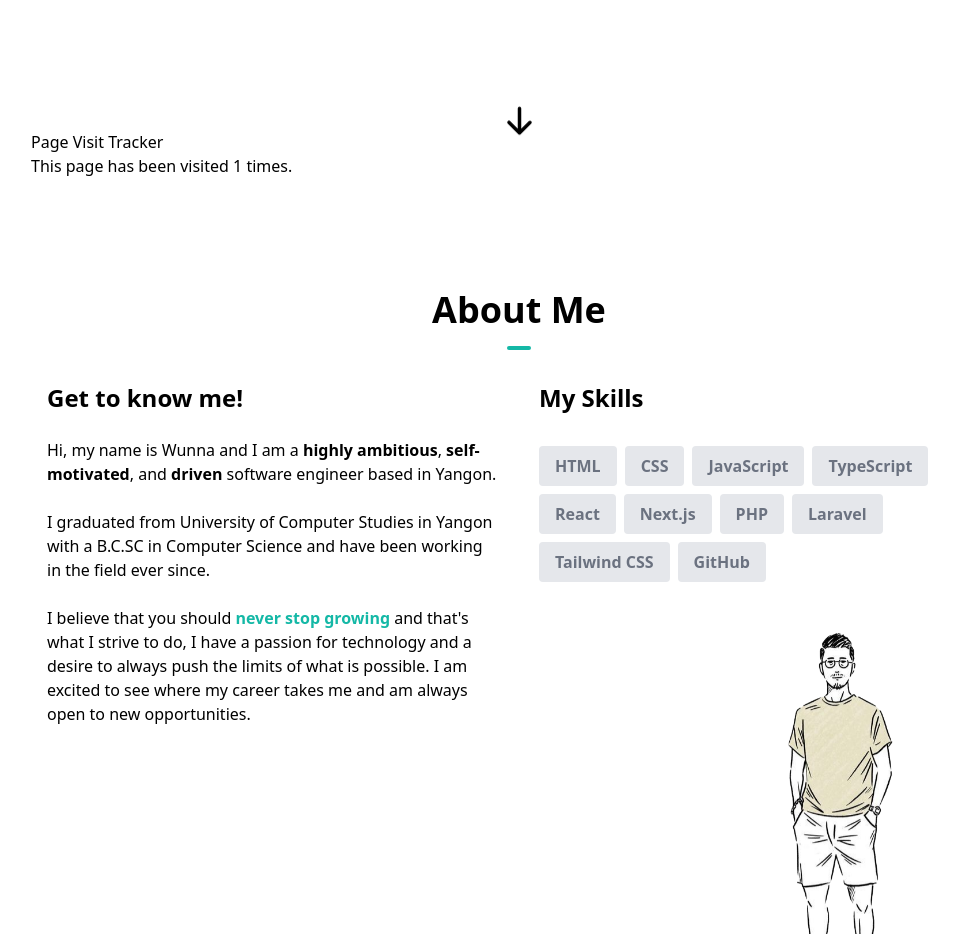
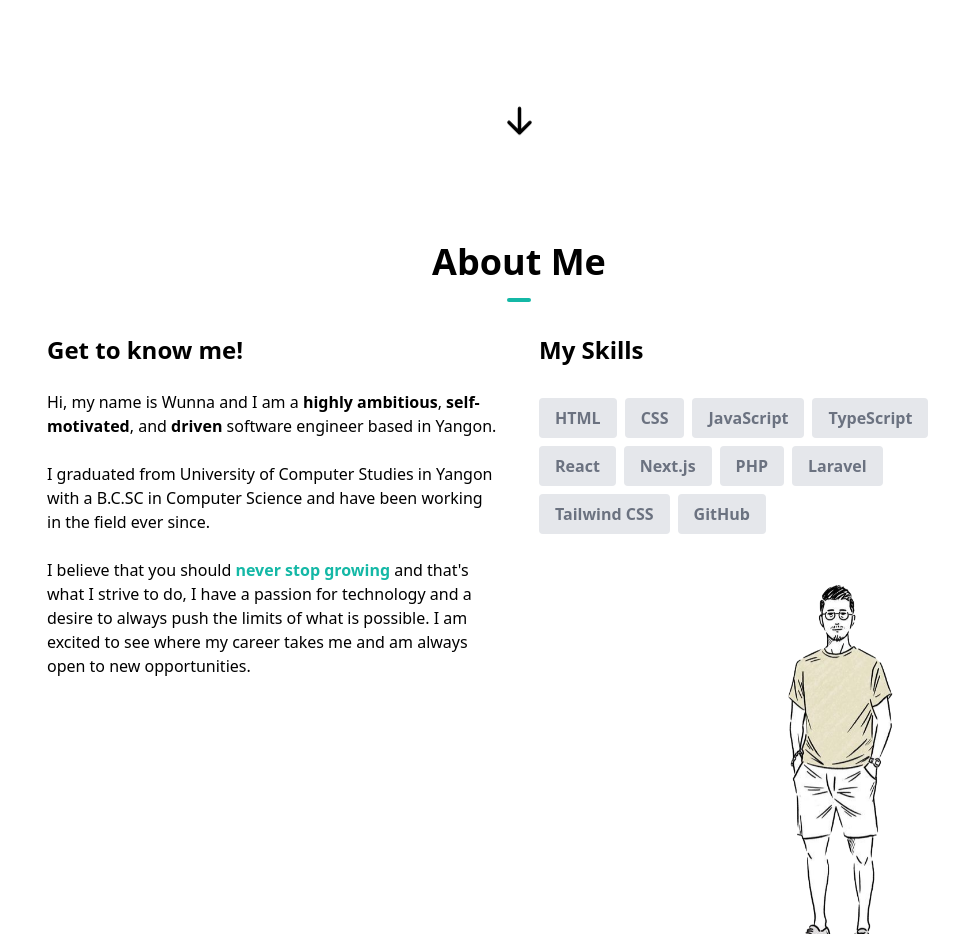
Before and after one commit to wunna11/my-portfolio, a Next.js app: page / in a window 1280 px wide. Shown: the part 720-1654 px from the top of the page, without its empty margins (121-1080 px from the left). Built offline with nearby package versions, Linux system fonts and the light colour scheme.

Commit message:
Add animation

```diff
--- a/app/page.tsx
+++ b/app/page.tsx
@@ -19,7 +19,6 @@ export default function Home() {
     <main className="mx-auto max-w-3xl px-4 sm:px-6 md:max-w-5xl ">
       <motion.div className="progress-bar" style={{ scaleX }} />
       <HeroSection />
-      <TrackingPage />
       <AboutSection />
       <ProjectsSection />
       <ContactSection />
--- a/components/AboutSection.tsx
+++ b/components/AboutSection.tsx
@@ -1,5 +1,6 @@
 import React from "react"
 import Image from "next/image"
+import TextAnimation from "./aninmation/TextAnimation"
 
 const skills = [
   { skill: "HTML" },
@@ -18,13 +19,16 @@ const AboutSection = () => {
   return (
     <section id="about">
       <div className="my-12 pb-12 md:pt-16 md:pb-48">
+        <TextAnimation>
         <h1 className="text-center font-bold text-4xl">
           About Me
           <hr className="w-6 h-1 mx-auto my-4 bg-teal-500 border-0 rounded"></hr>
-        </h1>
+          </h1>
+          </TextAnimation>
 
         <div className="flex flex-col space-y-10 items-stretch justify-center align-top md:space-x-10 md:space-y-0 md:p-4 md:flex-row md:text-left">
           <div className="md:w-1/2 ">
+            <TextAnimation>
             <h1 className="text-center text-2xl font-bold mb-6 md:text-left">
               Get to know me!
             </h1>
@@ -52,6 +56,7 @@ const AboutSection = () => {
               possible. I am excited to see where my career takes me and am
               always open to new opportunities.
             </p>
+            </TextAnimation>
           </div>
           <div className="text-center md:w-1/2 md:text-left">
             <h1 className="text-2xl font-bold mb-6">My Skills</h1>
--- a/components/HeroSection.tsx
+++ b/components/HeroSection.tsx
@@ -3,6 +3,7 @@ import React, { useRef } from "react";
 import Image from "next/image";
 import { Link } from "react-scroll";
 import { HiArrowDown } from "react-icons/hi";
+import TextAnimation from "./aninmation/TextAnimation";
 
 const ArrowComponent = () => {
   return <HiArrowDown size={35} className="animate-bounce" />;
@@ -23,6 +24,7 @@ const HeroSection = () => {
           />
         </div>
         <div className="md:mt-2 md:w-3/5">
+          <TextAnimation>
           <h1 className="text-4xl font-bold mt-6 md:mt-0 md:text-7xl">
             Hi, I&#39;m Wunna!
           </h1>
@@ -46,6 +48,7 @@ const HeroSection = () => {
           >
             Download Resume
           </a>
+          </TextAnimation>
         </div>
       </div>
       <div className="flex flex-row items-center text-center justify-center ">
--- /dev/null
+++ b/components/aninmation/TextAnimation.tsx
@@ -0,0 +1,21 @@
+import { useRef } from "react";
+import { useInView } from "framer-motion";
+
+export default function TextAnimation({ children }: any) {
+  const ref = useRef(null);
+  const isInView = useInView(ref, { once: true });
+
+  return (
+    <section ref={ref} className="text-animation">
+      <span
+        style={{
+          transform: isInView ? "none" : "translateX(-200px)",
+          opacity: isInView ? 1 : 0,
+          transition: "all 0.9s cubic-bezier(0.17, 0.55, 0.55, 1) 0.8s"
+        }}
+      >
+        {children}
+      </span>
+    </section>
+  );
+}
--- a/styles/animation.css
+++ b/styles/animation.css
@@ -7,3 +7,9 @@
   background: rgb(13 148 136);
   transform-origin: 0%;
 }
+
+.text-animation {
+  box-sizing: border-box;
+  display: flex;
+  justify-content: flex-start;
+}
```
